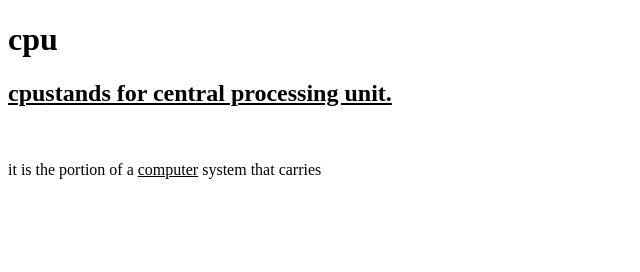
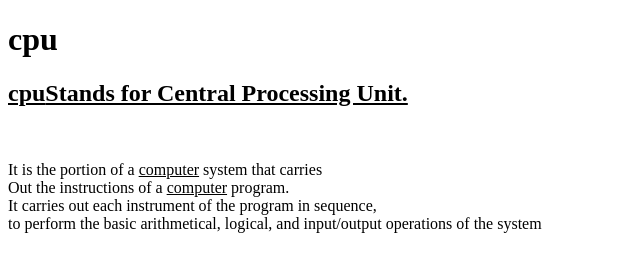
Before and after one commit to iamneo-production/badaededcdeadaeccdfffebaeceaec, a website: page public/index.html in a window 1280 px wide. Shown: the whole page, without its empty margins (0-640 px from the left). Drawn offline with Linux system fonts and the light colour scheme.

Commit message:
Backup Commit

```diff
--- a/public/index.html
+++ b/public/index.html
@@ -9,7 +9,10 @@
 </head>
 <body>
     <h1>cpu</h1>
-    <h2><u><b>cpu</b>stands for central processing unit.</u></h2><br>
-    <p>it is the portion of a <u>computer</u> system that carries
+    <h2><u><b>cpu</b>Stands for Central Processing Unit.</u></h2><br>
+    <p>It is the portion of a <u>computer</u> system that carries<br>
+    Out the instructions of a <u>computer</u> program.<br>
+    It carries out each instrument of the program in sequence,<br>
+    to perform the basic arithmetical, logical, and input/output operations of the system</p>
 </body>
 </html>
```
